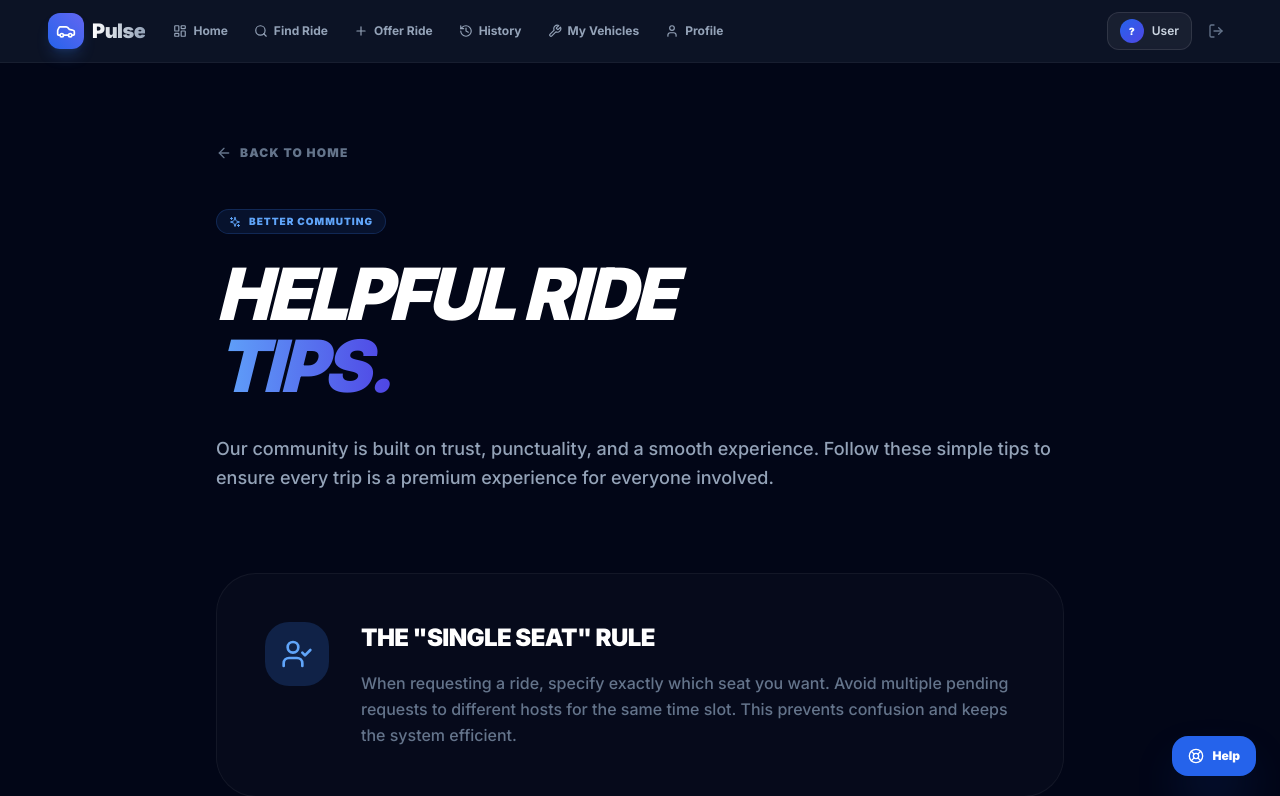
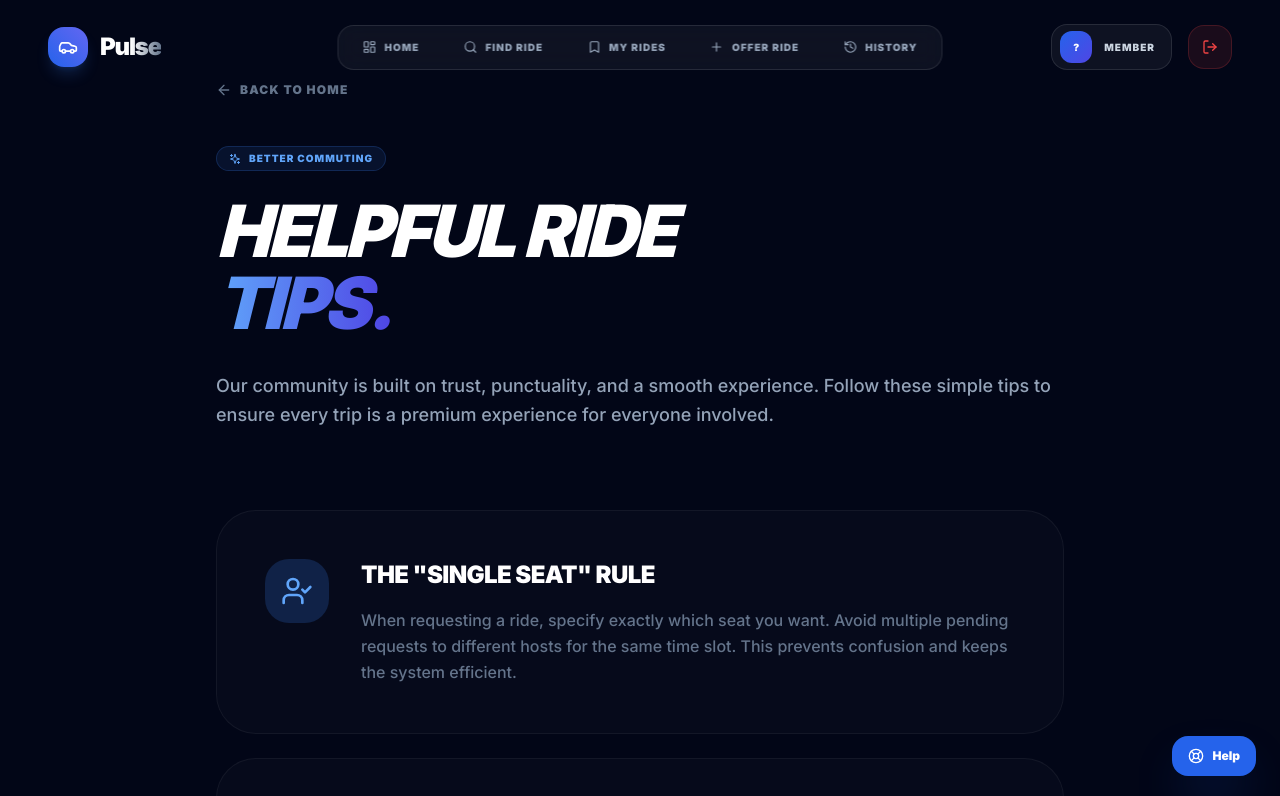
Before and after one commit to testedcode/ainori, a Next.js app in the folder frontend/: page /hacks in a window 1280 px wide. Shown: the top 796 px of the page. Built offline with nearby package versions, Linux system fonts and the light colour scheme.

Commit message:
fix: desktop nav alignment and missing admin link

```diff
--- a/frontend/app/components/PulseNav.tsx
+++ b/frontend/app/components/PulseNav.tsx
@@ -1,16 +1,18 @@
 'use client'
 
+import { useEffect, useState } from 'react'
+import { useRouter } from 'next/navigation'
+import { usePathname } from 'next/navigation'
 import Link from 'next/link'
-import { usePathname } from 'next/navigation'
-import { useState, useEffect } from 'react'
 import {
   Car, LayoutDashboard, Search, Plus, Wrench, Shield, LogOut, Menu, X,
-  Bell, User, Leaf, LifeBuoy, History as HistoryIcon
+  Bell, User, Leaf, LifeBuoy, History as HistoryIcon, Bookmark
 } from 'lucide-react'
 
 const NAV_LINKS = [
   { href: '/dashboard', label: 'Home', icon: LayoutDashboard },
   { href: '/rides', label: 'Find Ride', icon: Search },
+  { href: '/my-rides', label: 'My Rides', icon: Bookmark },
   { href: '/offer-ride', label: 'Offer Ride', icon: Plus },
   { href: '/history', label: 'History', icon: HistoryIcon },
   { href: '/vehicles', label: 'My Vehicles', icon: Wrench },
@@ -20,18 +22,18 @@ const NAV_LINKS = [
 export default function PulseNav({ adminMode = false }: { adminMode?: boolean }) {
   const pathname = usePathname()
   const [user, setUser] = useState<any>(null)
-  const [menuOpen, setMenuOpen] = useState(false)
   const [scrolled, setScrolled] = useState(false)
 
   useEffect(() => {
     const usr = localStorage.getItem('user')
     if (usr) setUser(JSON.parse(usr))
-    const onScroll = () => setScrolled(window.scrollY > 20)
-    window.addEventListener('scroll', onScroll)
+    const onScroll = () => setScrolled(window.scrollY > 10)
+    window.addEventListener('scroll', onScroll, { passive: true })
     return () => window.removeEventListener('scroll', onScroll)
   }, [])
 
   const handleLogout = async () => {
+    if (!confirm('Sign out from Pulse?')) return
     localStorage.removeItem('token')
     localStorage.removeItem('user')
     const { createClient } = await import('@/utils/supabase/client')
@@ -44,33 +46,33 @@ export default function PulseNav({ adminMode = false }: { adminMode?: boolean })
 
   return (
     <>
-      {/* Desktop Header — Hidden on mobile to make room for Bottom Nav */}
-      <header className={`sticky top-0 z-50 transition-all duration-300 hidden md:block ${
+      {/* Desktop Header */}
+      <header className={`fixed top-0 left-0 right-0 z-[100] transition-all duration-500 hidden md:block ${
         scrolled
-          ? 'bg-[#0a0f1e]/95 backdrop-blur-2xl shadow-2xl shadow-black/30'
-          : 'bg-[#0f172a]/80 backdrop-blur-xl'
-      } border-b border-white/5`}>
-        <div className="max-w-7xl mx-auto px-6 md:px-12 py-3 flex items-center gap-4">
+          ? 'bg-[#0a0f1e]/80 backdrop-blur-2xl border-b border-white/10 py-3 shadow-2xl'
+          : 'bg-transparent py-6'
+      }`}>
+        <div className="max-w-7xl mx-auto px-12 flex items-center justify-between relative h-full">
           {/* Logo */}
-          <Link href="/" className="flex items-center gap-2 group flex-shrink-0">
-            <div className="w-9 h-9 bg-gradient-to-tr from-blue-600 to-indigo-500 rounded-xl flex items-center justify-center shadow-lg shadow-blue-500/20 group-hover:scale-105 transition-transform">
+          <Link href="/" className="flex items-center gap-3 group shrink-0 relative z-10">
+            <div className="w-10 h-10 bg-gradient-to-tr from-blue-600 to-indigo-500 rounded-2xl flex items-center justify-center shadow-lg shadow-blue-500/20 group-hover:scale-110 transition-transform duration-500">
               <Car className="w-5 h-5 text-white" />
             </div>
-            <span className="text-xl font-black tracking-tight bg-clip-text text-transparent bg-gradient-to-r from-white to-slate-400">Pulse</span>
+            <span className="text-2xl font-black tracking-tighter bg-clip-text text-transparent bg-gradient-to-r from-white via-white to-slate-500">Pulse</span>
           </Link>
 
-          {/* Desktop Nav Items */}
-          <nav className="flex items-center gap-0.5 flex-1">
-            {NAV_LINKS.map(link => {
+          {/* Navigation Pill - Centered */}
+          <nav className="absolute left-1/2 -translate-x-1/2 flex items-center gap-1 bg-white/5 border border-white/10 p-1 rounded-2xl backdrop-blur-md z-0">
+            {NAV_LINKS.filter(l => !['/vehicles', '/profile'].includes(l.href)).map(link => {
               const Icon = link.icon
-              const active = pathname === link.href || pathname.startsWith(link.href + '/')
+              const active = pathname === link.href || (link.href !== '/dashboard' && pathname.startsWith(link.href + '/'))
               return (
                 <Link
                   key={link.href}
                   href={link.href}
-                  className={`flex items-center gap-1.5 px-3 py-2 rounded-xl text-xs font-bold transition-all ${
+                  className={`flex items-center gap-2 px-5 py-2.5 rounded-xl text-[10px] font-black uppercase tracking-widest transition-all duration-300 ${
                     active
-                      ? 'bg-white/10 text-white'
+                      ? 'bg-white text-black shadow-xl shadow-white/10 scale-105'
                       : 'text-slate-400 hover:text-white hover:bg-white/5'
                   }`}
                 >
@@ -81,81 +83,114 @@ export default function PulseNav({ adminMode = false }: { adminMode?: boolean })
             })}
           </nav>
 
-          {/* Right Side */}
-          <div className="flex items-center gap-2 ml-auto">
+          {/* Right Section */}
+          <div className="flex items-center gap-4 shrink-0 relative z-10">
             {user?.carbon_credits !== undefined && (
-              <div className="flex items-center gap-1.5 px-3 py-1.5 bg-green-500/10 border border-green-500/20 rounded-xl">
-                <Leaf className="w-3 h-3 text-green-400" />
-                <span className="text-xs font-black text-green-400">{user.carbon_credits}</span>
+              <div className="flex items-center gap-2 px-4 py-2 bg-green-500/10 border border-green-500/20 rounded-2xl">
+                <Leaf className="w-3.5 h-3.5 text-green-400" />
+                <span className="text-xs font-black text-green-400">{user.carbon_credits}g</span>
               </div>
             )}
-            <div className="flex items-center gap-2 bg-white/5 border border-white/10 px-3 py-1.5 rounded-xl">
-              <div className="w-6 h-6 bg-gradient-to-br from-blue-600 to-indigo-600 rounded-lg flex items-center justify-center text-[10px] font-black text-white">
+
+            <Link href="/profile" className="flex items-center gap-3 bg-white/5 border border-white/10 pl-2 pr-4 py-1.5 rounded-2xl hover:bg-white/10 transition-all group">
+              <div className="w-8 h-8 bg-gradient-to-br from-blue-600 to-indigo-600 rounded-xl flex items-center justify-center text-[10px] font-black text-white group-hover:rotate-12 transition-transform">
                 {initials}
               </div>
-              <span className="text-xs font-semibold text-slate-300 max-w-[80px] truncate">{user?.name?.split(' ')[0] || 'User'}</span>
-            </div>
-            <button onClick={handleLogout} className="text-slate-500 hover:text-red-400 p-2 rounded-xl">
+              <span className="text-[10px] font-black uppercase tracking-widest text-slate-300">{user?.name?.split(' ')[0] || 'Member'}</span>
+            </Link>
+
+            {/* Admin Dashboard Link */}
+            {(user?.role === 'admin' || adminMode) && (
+              <Link
+                href="/admin"
+                className={`flex items-center gap-2 px-4 py-2 rounded-2xl font-black text-[10px] uppercase tracking-widest transition-all ${
+                  pathname.startsWith('/admin')
+                    ? 'bg-purple-600 text-white shadow-lg shadow-purple-600/20'
+                    : 'bg-purple-500/10 border border-purple-500/20 text-purple-400 hover:bg-purple-500 hover:text-white'
+                }`}
+              >
+                <Shield className="w-3.5 h-3.5" />
+                Admin
+              </Link>
+            )}
+
+            <button onClick={handleLogout} className="w-11 h-11 flex items-center justify-center bg-red-500/10 border border-red-500/20 rounded-2xl text-red-500 hover:bg-red-500 hover:text-white transition-all">
               <LogOut className="w-4 h-4" />
             </button>
           </div>
         </div>
       </header>
 
-      {/* Mobile Top Branding Bar (Minimal) */}
-      <div className="md:hidden sticky top-0 z-50 bg-[#0f172a]/90 backdrop-blur-xl border-b border-white/5 px-6 py-4 flex justify-between items-center">
-        <Link href="/" className="flex items-center gap-2">
-           <div className="w-7 h-7 bg-blue-600 rounded-lg flex items-center justify-center">
-             <Car className="w-4 h-4 text-white" />
+      {/* Mobile Top Header - Enhanced Clickability & Design */}
+      <div className={`md:hidden fixed top-0 left-0 right-0 z-[100] transition-all duration-500 px-6 py-4 flex justify-between items-center ${
+        scrolled ? 'bg-[#0f172a]/90 backdrop-blur-2xl border-b border-white/10' : 'bg-transparent'
+      }`}>
+        <Link href="/" className="flex items-center gap-2 active:scale-95 transition-transform">
+           <div className="w-8 h-8 bg-blue-600 rounded-xl flex items-center justify-center shadow-lg shadow-blue-600/20">
+             <Car className="w-4.5 h-4.5 text-white" />
            </div>
-           <span className="text-sm font-black tracking-tighter text-white">Pulse</span>
+           <span className="text-lg font-black tracking-tighter text-white italic">Pulse</span>
         </Link>
+
         <div className="flex items-center gap-3">
-          {user?.role === 'admin' && (
-            <Link href="/admin" className="p-2 bg-purple-500/10 rounded-lg text-purple-400">
-              <Shield className="w-4 h-4" />
+          {(user?.role === 'admin' || adminMode) && (
+            <Link href="/admin" className="w-10 h-10 bg-purple-500/20 border border-purple-500/30 rounded-xl flex items-center justify-center text-purple-400 active:scale-90 transition-transform">
+              <Shield className="w-5 h-5" />
             </Link>
           )}
-          <div className="w-8 h-8 bg-white/5 rounded-full flex items-center justify-center text-[10px] font-black text-blue-400 border border-white/10">
+          <Link href="/profile" className="w-10 h-10 bg-white/5 border border-white/10 rounded-xl flex items-center justify-center text-[10px] font-black text-blue-400 active:scale-90 transition-transform">
             {initials}
-          </div>
+          </Link>
+          <button
+            onClick={handleLogout}
+            className="w-10 h-10 bg-red-500/10 border border-red-500/20 rounded-xl flex items-center justify-center text-red-400 active:scale-90 transition-transform"
+          >
+            <LogOut className="w-5 h-5" />
+          </button>
         </div>
       </div>
 
-      {/* MOBILE BOTTOM NAVIGATION — The "Native App" experience */}
-      <nav className="md:hidden fixed bottom-0 left-0 right-0 z-[100] bg-[#0f172a]/95 backdrop-blur-2xl border-t border-white/10 px-4 pb-8 pt-3 flex justify-around items-center safe-area-bottom">
-        {NAV_LINKS.filter(l => ['/dashboard', '/rides', '/offer-ride', '/history', '/profile'].includes(l.href)).map(link => {
+      {/* MOBILE BOTTOM NAVIGATION - Glassmorphic / Glossy Design */}
+      <div className="md:hidden fixed bottom-6 left-6 right-6 z-[100] animate-in slide-in-from-bottom-10 duration-700">
+        <nav className="bg-white/[0.08] backdrop-blur-3xl border border-white/20 rounded-[2.5rem] px-2 py-2 flex justify-around items-center shadow-[0_20px_50px_rgba(0,0,0,0.5)]">
+          {NAV_LINKS.filter(l => ['/dashboard', '/rides', '/my-rides', '/offer-ride', '/profile'].includes(l.href)).map(link => {
             const Icon = link.icon
             const active = pathname === link.href || (link.href !== '/dashboard' && pathname.startsWith(link.href + '/'))
+
             return (
               <Link
                 key={link.href}
                 href={link.href}
-              className={`flex flex-col items-center gap-1 transition-all duration-300 ${active ? 'text-blue-400 scale-110' : 'text-slate-500'}`}
+                className={`relative flex flex-col items-center justify-center w-14 h-14 rounded-[1.8rem] transition-all duration-500 active:scale-90 ${
+                  active
+                    ? 'bg-gradient-to-b from-white/20 to-white/5 shadow-inner'
+                    : 'text-slate-400'
+                }`}
               >
-              <div className={`p-2 rounded-xl transition-all ${active ? 'bg-blue-400/10' : ''}`}>
-                <Icon className={`w-6 h-6 ${active ? 'stroke-[2.5px]' : 'stroke-[1.5px]'}`} />
-              </div>
-              <span className={`text-[9px] font-black uppercase tracking-tighter ${active ? 'opacity-100' : 'opacity-40'}`}>
-                {link.label}
-              </span>
+                {active && (
+                  <div className="absolute inset-0 bg-blue-500/20 blur-xl rounded-full animate-pulse" />
+                )}
+                <Icon className={`w-5 h-5 relative z-10 transition-all duration-300 ${active ? 'text-white scale-110' : 'text-slate-500'}`} />
+                {active && (
+                  <div className="absolute -bottom-1 w-1 h-1 bg-blue-400 rounded-full shadow-[0_0_8px_rgba(96,165,250,1)]" />
+                )}
               </Link>
             )
           })}
         </nav>
+      </div>
 
       {/* Floating Support Button — Only on Desktop/Tab since mobile has bottom nav */}
       {pathname !== '/support' && (
         <Link
           href="/support"
-          className="fixed bottom-6 right-6 z-50 hidden md:flex items-center gap-2 px-4 py-3 bg-blue-600 hover:bg-blue-500 text-white text-xs font-black rounded-2xl shadow-2xl shadow-blue-600/40 transition-all hover:scale-105 active:scale-95"
+          className="fixed bottom-6 right-6 z-[110] hidden md:flex items-center gap-2 px-4 py-3 bg-blue-600 hover:bg-blue-500 text-white text-xs font-black rounded-2xl shadow-2xl shadow-blue-600/40 transition-all hover:scale-105 active:scale-95"
         >
           <LifeBuoy className="w-4 h-4" />
           <span className="hidden sm:inline">Help</span>
         </Link>
       )}
 
-      {/* Spacing for mobile nav */}
       <div className="md:hidden h-24" />
     </>
   )
```
Lines whose indentation alone changed are shown as unchanged.
